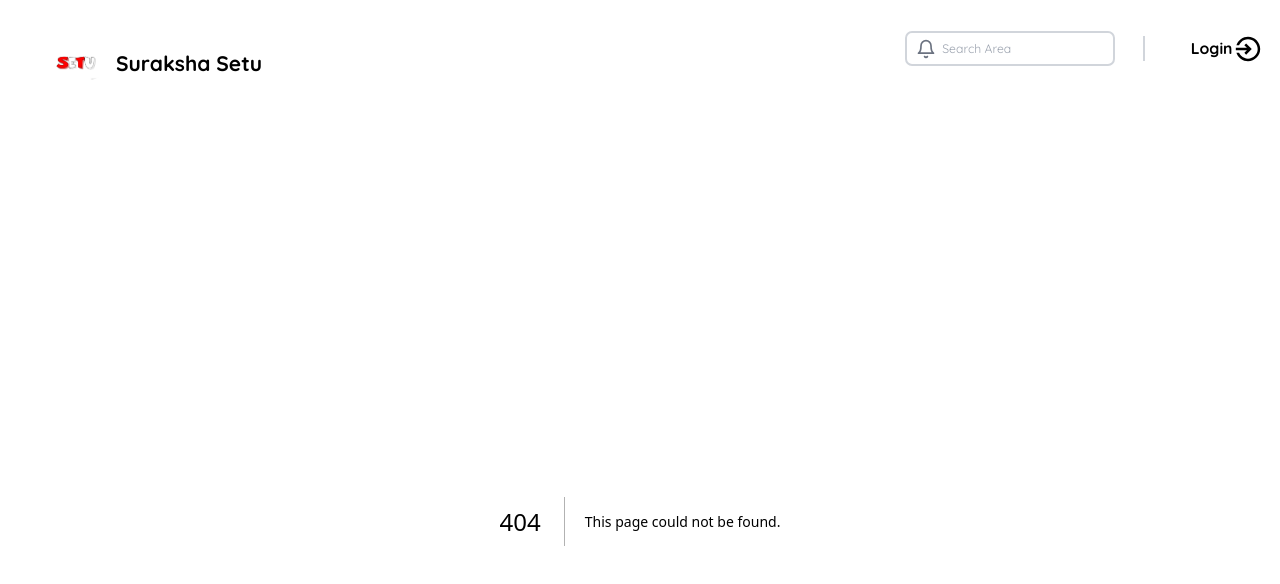
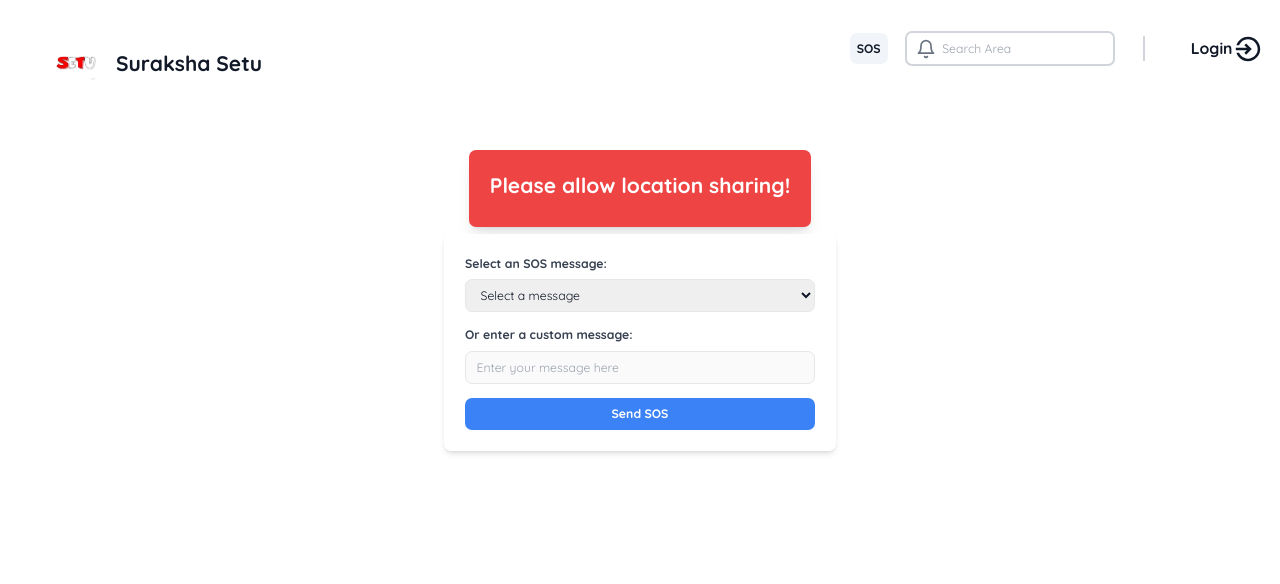
Before and after one commit to Naman-B-Parlecha/Suraksha-Setu, a Next.js app: page /sos in a window 1280 px wide. Before the commit this address had no page. Shown: the top 584 px of the page. Built offline with nearby package versions, Linux system fonts and the light colour scheme; no server answers.

Commit message:
build the sos page

```diff
--- /dev/null
+++ b/src/app/api/sos/route.js
@@ -0,0 +1,27 @@
+import { NextResponse } from "next/server";
+import { PrismaClient } from "@prisma/client";
+import { DBConnect } from "@/libs/DBConnect";
+
+const prisma = new PrismaClient();
+
+export async function POST(req) {
+  const data = await req.json();
+  const { message, latitude, longitude } = data;
+
+  try {
+    await DBConnect();
+
+    const sos = await prisma.sos.create({
+      data: {
+        message: message,
+        latitude: latitude,
+        longitude: longitude,
+      },
+    });
+
+    return NextResponse.json({ message: "SOS sent successfully!" });
+  } catch (error) {
+    console.log("Error in POST:", error);
+    return NextResponse.json({ message: "Error in POST: " + error });
+  }
+}
--- /dev/null
+++ b/src/app/sos/page.jsx
@@ -0,0 +1,133 @@
+"use client";
+import React, { useEffect, useState } from "react";
+import { useMutation, useQueryClient } from "@tanstack/react-query";
+import axios from "axios";
+
+const page = () => {
+  const [location, setLocation] = useState(null);
+  const [message, setMessage] = useState("");
+  const queryClient = useQueryClient();
+
+  const handleSubmit = (e) => {
+    e.preventDefault();
+    const latitude = location.split(" ")[1];
+    const longitude = location.split(" ")[3];
+    const data = {
+      message,
+      latitude,
+      longitude,
+    };
+    sendSOS(data);
+  };
+
+  const { mutate: sendSOS } = useMutation({
+    mutationFn: async (message) => {
+      const response = await axios.post("/api/sos", message);
+
+      queryClient.refetchQueries({
+        queryKey: ["fetchsos"],
+        type: "active",
+      });
+
+      return response.data;
+    },
+
+    onSuccess: () => {
+      alert("SOS sent successfully!");
+    },
+
+    onError: () => {
+      alert("Failed to send SOS!");
+    },
+  });
+
+  useEffect(() => {
+    if (navigator.geolocation) {
+      navigator.geolocation.getCurrentPosition((position) => {
+        setLocation(
+          `Latitude: ${position.coords.latitude} Longitude: ${position.coords.longitude}`
+        );
+      });
+    } else {
+      setLocation("Geolocation is not supported by this browser.");
+    }
+  }, []);
+  return (
+    <div className="w-full flex flex-col ">
+      <div
+        id="locationBanner"
+        className={`p-6
+          ${location ? "bg-green-500" : "bg-red-500"}
+          text-white text-center rounded-lg shadow-lg max-w-4xl mx-auto mt-8 mb-2`}
+      >
+        <p id="locationMessage" className="text-2xl font-bold mb-2">
+          {location
+            ? "We have found your location!"
+            : "Please allow location sharing!"}
+        </p>
+      </div>
+      <div>
+        <form
+          id="sosForm"
+          method="POST"
+          className="p-6 max-w-md mx-auto bg-white rounded-lg shadow-md"
+          onSubmit={(e) => handleSubmit(e)}
+        >
+          <div className="mb-4">
+            <label
+              for="sosMessage"
+              className="block text-gray-700 font-bold mb-2"
+            >
+              Select an SOS message:
+            </label>
+            <select
+              id="sosMessage"
+              name="sosMessage"
+              value={message}
+              onChange={(e) => setMessage(e.target.value)}
+              className="w-full px-3 py-2 border rounded-lg focus:outline-none focus:ring-2 focus:ring-blue-500"
+            >
+              <option value="">Select a message</option>
+              <option value="Need immediate help!">Need immediate help!</option>
+              <option value="Emergency situation, please assist!">
+                Emergency situation, please assist!
+              </option>
+              <option value="In danger, need assistance ASAP!">
+                In danger, need assistance ASAP!
+              </option>
+              <option value="Custom">Custom</option>
+            </select>
+          </div>
+
+          <div className="mb-4">
+            <label
+              for="customMessage"
+              className="block text-gray-700 font-bold mb-2"
+            >
+              Or enter a custom message:
+            </label>
+            <input
+              type="text"
+              id="customMessage"
+              name="customMessage"
+              placeholder="Enter your message here"
+              disabled={message !== "Custom"}
+              value={message}
+              onChange={(e) => setMessage(e.target.value)}
+              className="w-full px-3 py-2 border rounded-lg focus:outline-none focus:ring-2 focus:ring-blue-500"
+            />
+          </div>
+
+          <button
+            type="submit"
+            className="w-full bg-blue-500 text-white font-bold py-2 px-4 rounded-lg hover:bg-blue-600 focus:outline-none focus:ring-2 focus:ring-blue-500"
+          >
+            Send SOS
+          </button>
+        </form>
+      </div>
+    </div>
+  );
+};
+
+export default page;
--- a/src/app/user/sos/page.jsx
+++ /dev/null
@@ -1,7 +0,0 @@
-import React from "react";
-
-const page = () => {
-  return <div>page</div>;
-};
-
-export default page;
--- a/src/components/Navbar.jsx
+++ b/src/components/Navbar.jsx
@@ -8,6 +8,7 @@ import React, { useState } from "react";
 import { Bell } from "lucide-react";
 import { useRouter } from "next/navigation";
 import LoginModal from "./Login";
+import Link from "next/link";
 
 const Navbar = () => {
   const [isLoggin, setIsLoggin] = useState(false);
@@ -17,14 +18,12 @@ const Navbar = () => {
   const router = useRouter();
 
   const handleLogin = () => {
-    setOpenModal(prev=>!prev);
+    setOpenModal((prev) => !prev);
   };
 
   return (
     <div className="flex justify-between items-center w-full mb-7">
-      {
-        openModal && <LoginModal onClose={handleLogin}/>
-      }
+      {openModal && <LoginModal onClose={handleLogin} />}
       {/* LEFT SIDE */}
       <div className="flex justify-between items-center gap-5">
         <div className="relative">
@@ -40,13 +39,14 @@ const Navbar = () => {
               height={60}
               className="rounded-full"
             />
-            <h1
+            <Link
+              href="/"
               className={`${
                 isSidebarCollapsed ? "hidden" : "block"
               } font-extrabold text-2xl`}
             >
               Suraksha Setu
-            </h1>
+            </Link>
           </div>
         </div>
       </div>
@@ -54,6 +54,11 @@ const Navbar = () => {
       {/* RIGHT SIDE */}
       <div className="flex justify-between items-center gap-5">
         <div className="hidden md:flex justify-between items-center gap-5">
+          <div className="bg-slate-100 rounded-lg p-2">
+            <Link href="/sos" className="font-bold ">
+              SOS
+            </Link>
+          </div>
           <div className="relative">
             <input
               type="search"
```
Also changed, not shown: 1 other file (tests, documents, lock files or other folders).
